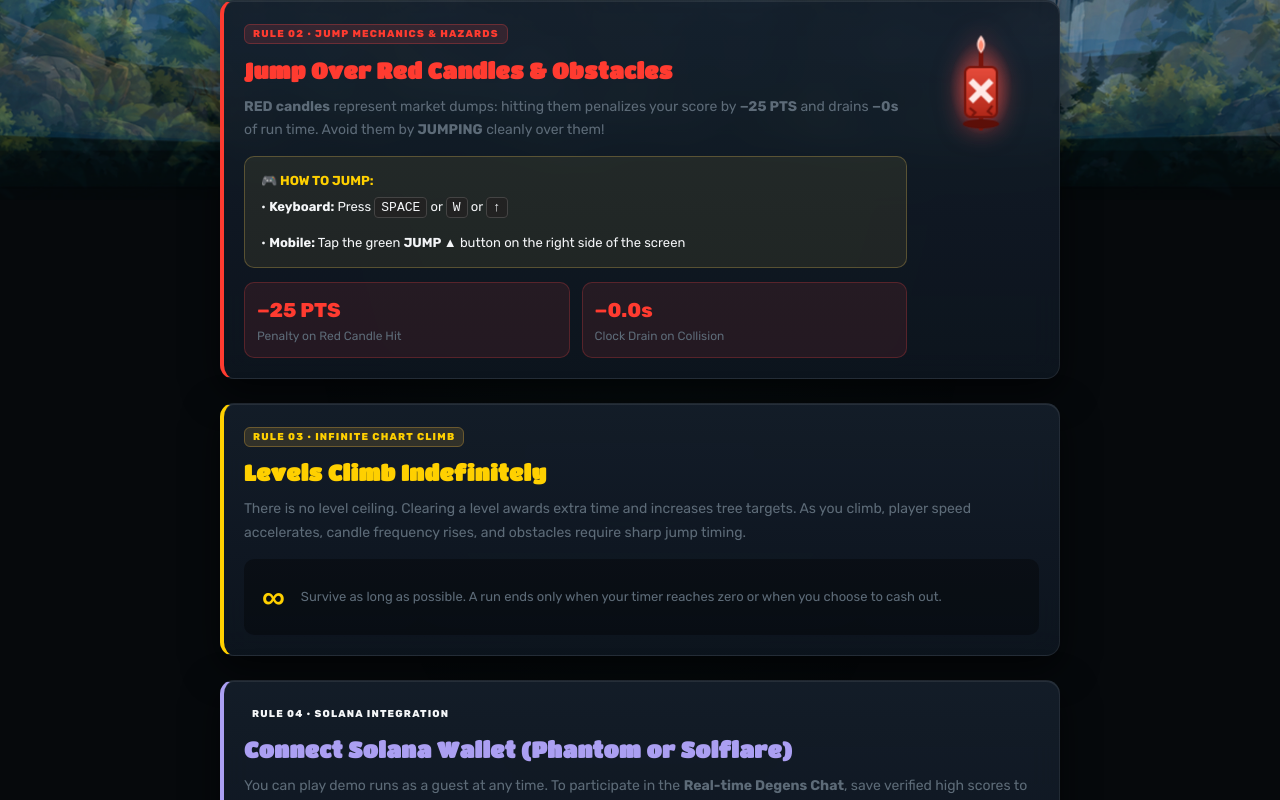
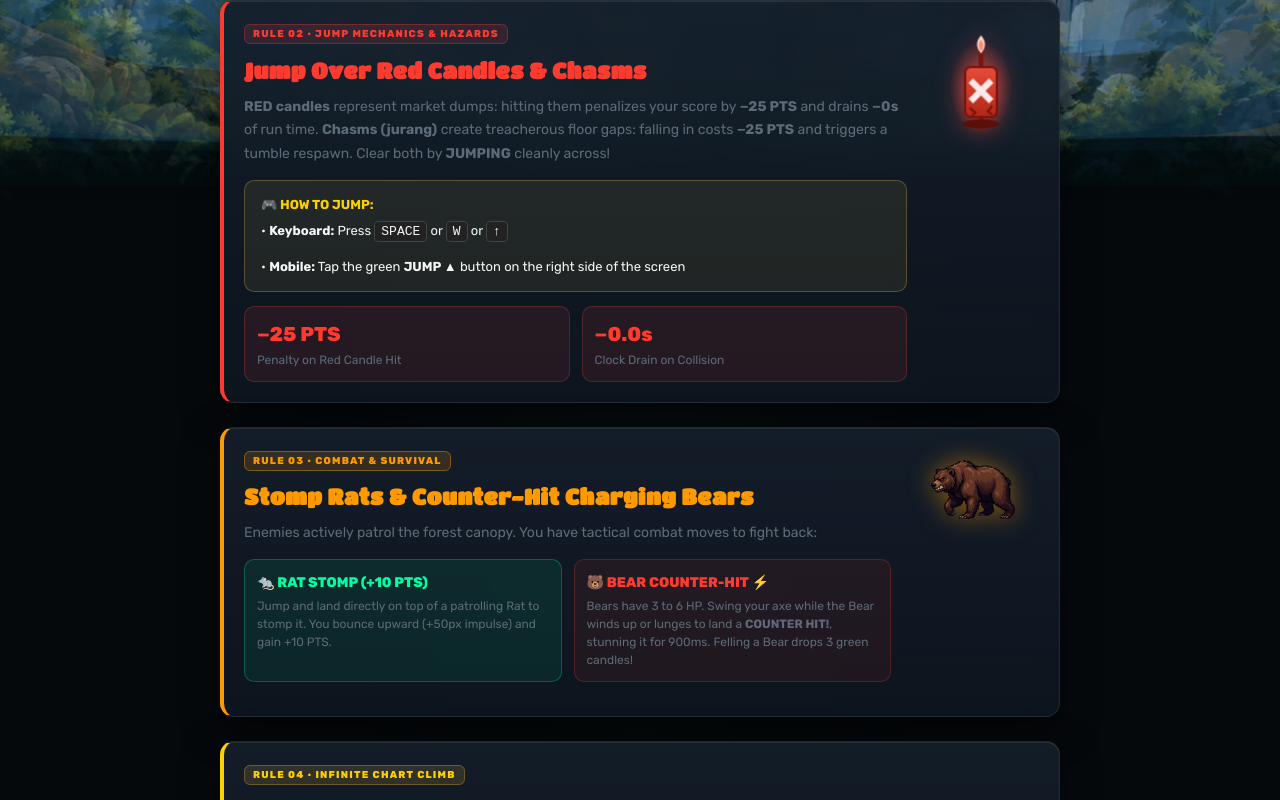
Before and after one commit to apexfnfio-coder/TAPCOIN, a Next.js app: page /how-to-play in a window 1280 px wide. Shown: the part 600-1400 px from the top of the page. Built offline with nearby package versions, Linux system fonts and the light colour scheme; no server answers; the database is empty.

Commit message:
fix(audit): add double-submission & start race condition guards in play/page.tsx and expand combat mechanics & chasm guidance in how-to-play

```diff
--- a/src/app/how-to-play/page.tsx
+++ b/src/app/how-to-play/page.tsx
@@ -61,16 +61,16 @@ export default function HowToPlayPage() {
           </div>
         </div>
 
-        {/* RULE 02: JUMPING OVER RED CANDLES & HAZARDS */}
+        {/* RULE 02: JUMPING OVER RED CANDLES & CHASMS */}
         <div className="panel panel-pad" style={{ borderLeft: "4px solid var(--red)" }}>
           <div style={{ display: "flex", justifyContent: "space-between", alignItems: "flex-start", gap: 16, flexWrap: "wrap" }}>
             <div style={{ flex: "1 1 280px", minWidth: 0 }}>
               <span className="rule-badge red-badge">RULE 02 · JUMP MECHANICS & HAZARDS</span>
               <h2 className="card-title" style={{ color: "var(--red)", margin: "10px 0 8px", fontSize: 22 }}>
-                Jump Over Red Candles & Obstacles
+                Jump Over Red Candles & Chasms
               </h2>
               <p className="sub" style={{ lineHeight: 1.7, margin: "0 0 14px" }}>
-                <b>RED candles</b> represent market dumps: hitting them penalizes your score by <b>−{penaltyPts} PTS</b> and drains <b>−{penaltySec}s</b> of run time. Avoid them by <b>JUMPING</b> cleanly over them!
+                <b>RED candles</b> represent market dumps: hitting them penalizes your score by <b>−{penaltyPts} PTS</b> and drains <b>−{penaltySec}s</b> of run time. <b>Chasms (jurang)</b> create treacherous floor gaps: falling in costs <b>−25 PTS</b> and triggers a tumble respawn. Clear both by <b>JUMPING</b> cleanly across!
               </p>
 
               {/* Controls Callout */}
@@ -99,9 +99,44 @@ export default function HowToPlayPage() {
           </div>
         </div>
 
-        {/* RULE 03: INFINITE PROGRESSION */}
+        {/* RULE 03: COMBAT & SURVIVAL (RAT STOMP & BEAR COUNTER-HIT) */}
+        <div className="panel panel-pad" style={{ borderLeft: "4px solid #ff9900" }}>
+          <div style={{ display: "flex", justifyContent: "space-between", alignItems: "flex-start", gap: 16, flexWrap: "wrap" }}>
+            <div style={{ flex: "1 1 280px", minWidth: 0 }}>
+              <span className="rule-badge" style={{ background: "rgba(255, 153, 0, 0.15)", color: "#ff9900", border: "1px solid rgba(255, 153, 0, 0.4)" }}>
+                RULE 03 · COMBAT & SURVIVAL
+              </span>
+              <h2 className="card-title" style={{ color: "#ff9900", margin: "10px 0 8px", fontSize: 22 }}>
+                Stomp Rats &amp; Counter-Hit Charging Bears
+              </h2>
+              <p className="sub" style={{ lineHeight: 1.7, margin: "0 0 14px" }}>
+                Enemies actively patrol the forest canopy. You have tactical combat moves to fight back:
+              </p>
+
+              <div style={{ display: "grid", gridTemplateColumns: "repeat(auto-fit, minmax(220px, 1fr))", gap: 12, marginBottom: 14 }}>
+                <div style={{ background: "rgba(0, 255, 163, 0.08)", border: "1px solid rgba(0, 255, 163, 0.25)", borderRadius: 10, padding: 12 }}>
+                  <div style={{ fontWeight: 800, color: "var(--green)", fontSize: 14 }}>🐀 RAT STOMP (+10 PTS)</div>
+                  <div style={{ fontSize: 12, color: "var(--muted)", marginTop: 4 }}>
+                    Jump and land directly on top of a patrolling Rat to stomp it. You bounce upward (+50px impulse) and gain +10 PTS.
+                  </div>
+                </div>
+                <div style={{ background: "rgba(255, 59, 48, 0.08)", border: "1px solid rgba(255, 59, 48, 0.25)", borderRadius: 10, padding: 12 }}>
+                  <div style={{ fontWeight: 800, color: "var(--red)", fontSize: 14 }}>🐻 BEAR COUNTER-HIT ⚡</div>
+                  <div style={{ fontSize: 12, color: "var(--muted)", marginTop: 4 }}>
+                    Bears have 3 to 6 HP. Swing your axe while the Bear winds up or lunges to land a <b>COUNTER HIT!</b>, stunning it for 900ms. Felling a Bear drops 3 green candles!
+                  </div>
+                </div>
+              </div>
+            </div>
+            <div style={{ display: "flex", alignItems: "center", justifyContent: "center", padding: "12px 24px" }}>
+              <img src="/assets/props/bear.png" alt="Bear Enemy" style={{ width: 84, height: "auto", filter: "drop-shadow(0 0 12px rgba(255, 153, 0, 0.5))" }} />
+            </div>
+          </div>
+        </div>
+
+        {/* RULE 04: INFINITE PROGRESSION */}
         <div className="panel panel-pad" style={{ borderLeft: "4px solid var(--gold)" }}>
-          <span className="rule-badge gold-badge">RULE 03 · INFINITE CHART CLIMB</span>
+          <span className="rule-badge gold-badge">RULE 04 · INFINITE CHART CLIMB</span>
           <h2 className="card-title" style={{ color: "var(--gold)", margin: "10px 0 8px", fontSize: 22 }}>
             Levels Climb Indefinitely
           </h2>
@@ -116,11 +151,11 @@ export default function HowToPlayPage() {
           </div>
         </div>
 
-        {/* RULE 04: SOLANA WALLET */}
+        {/* RULE 05: SOLANA WALLET */}
         <div className="panel panel-pad" style={{ borderLeft: "4px solid #ab9ff2" }}>
-          <span className="rule-badge ok-tag">RULE 04 · SOLANA INTEGRATION</span>
+          <span className="rule-badge ok-tag">RULE 05 · SOLANA INTEGRATION</span>
           <h2 className="card-title" style={{ color: "#ab9ff2", margin: "10px 0 8px", fontSize: 22 }}>
-            Connect Solana Wallet (Phantom or Solflare)
+            Connect Solana Wallet (Phantom, Solflare, Jupiter, Backpack)
           </h2>
           <p className="sub" style={{ lineHeight: 1.7, margin: "0 0 16px" }}>
             You can play demo runs as a guest at any time. To participate in the <b>Real-time Degens Chat</b>, save verified high scores to the global leaderboard, and qualify for <b>$TAP</b> community rewards, connect your official Solana wallet.
@@ -147,9 +182,9 @@ export default function HowToPlayPage() {
           )}
         </div>
 
-        {/* RULE 05: SEASON PASS & TOKENOMICS */}
+        {/* RULE 06: SEASON PASS & TOKENOMICS */}
         <div className="panel panel-pad" style={{ borderLeft: "4px solid var(--green)" }}>
-          <span className="rule-badge green-badge">RULE 05 · SEASON PASS & 10/90 TOKENOMICS</span>
+          <span className="rule-badge green-badge">RULE 06 · SEASON PASS & 10/90 TOKENOMICS</span>
           <h2 className="card-title" style={{ color: "var(--green)", margin: "10px 0 8px", fontSize: 22 }}>
             0.01 SOL Monthly Pass · 10% Prize Pool · 90% Buyback & Burn
           </h2>
```
Also changed, not shown: src/app/play/page.tsx (+17 -4 lines).
